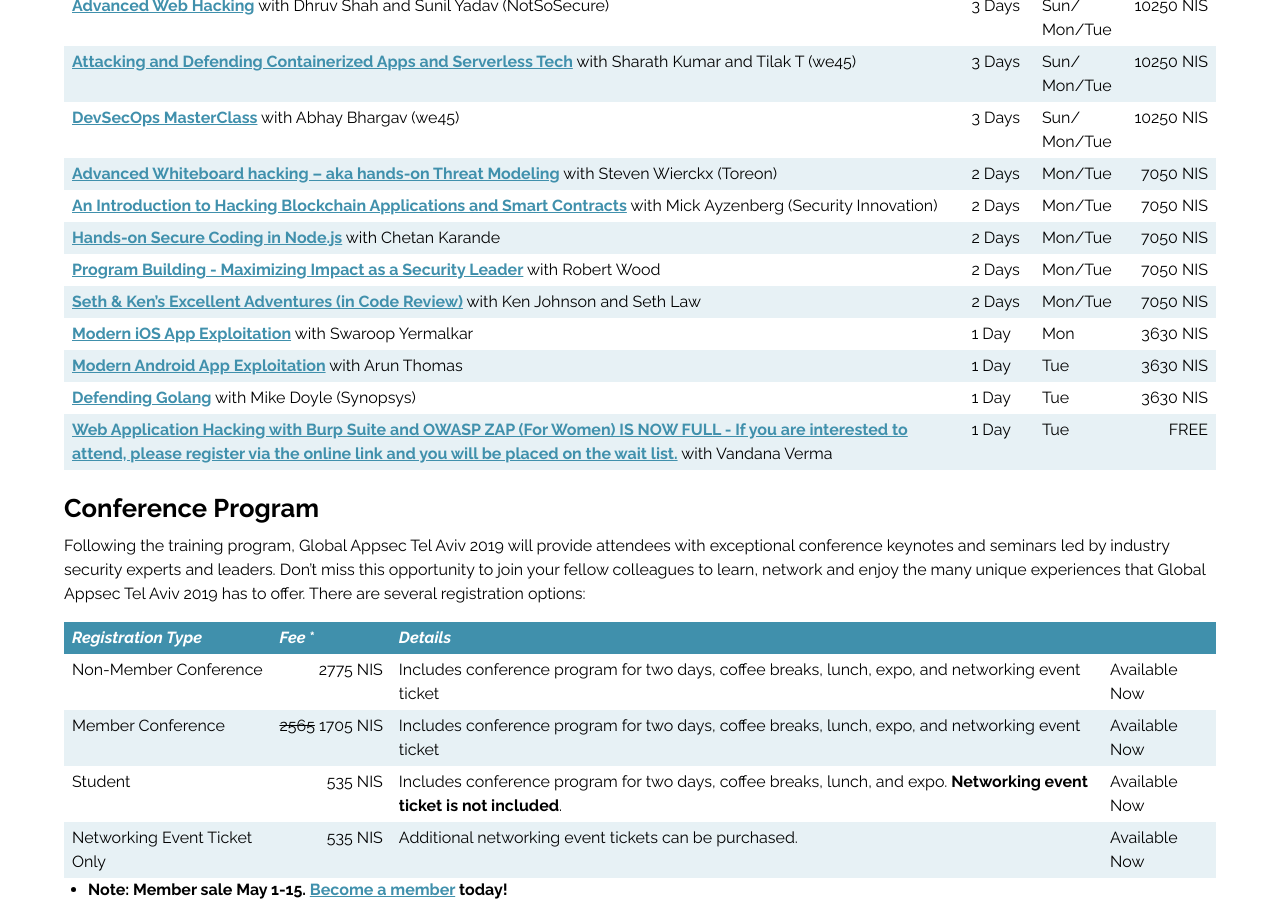
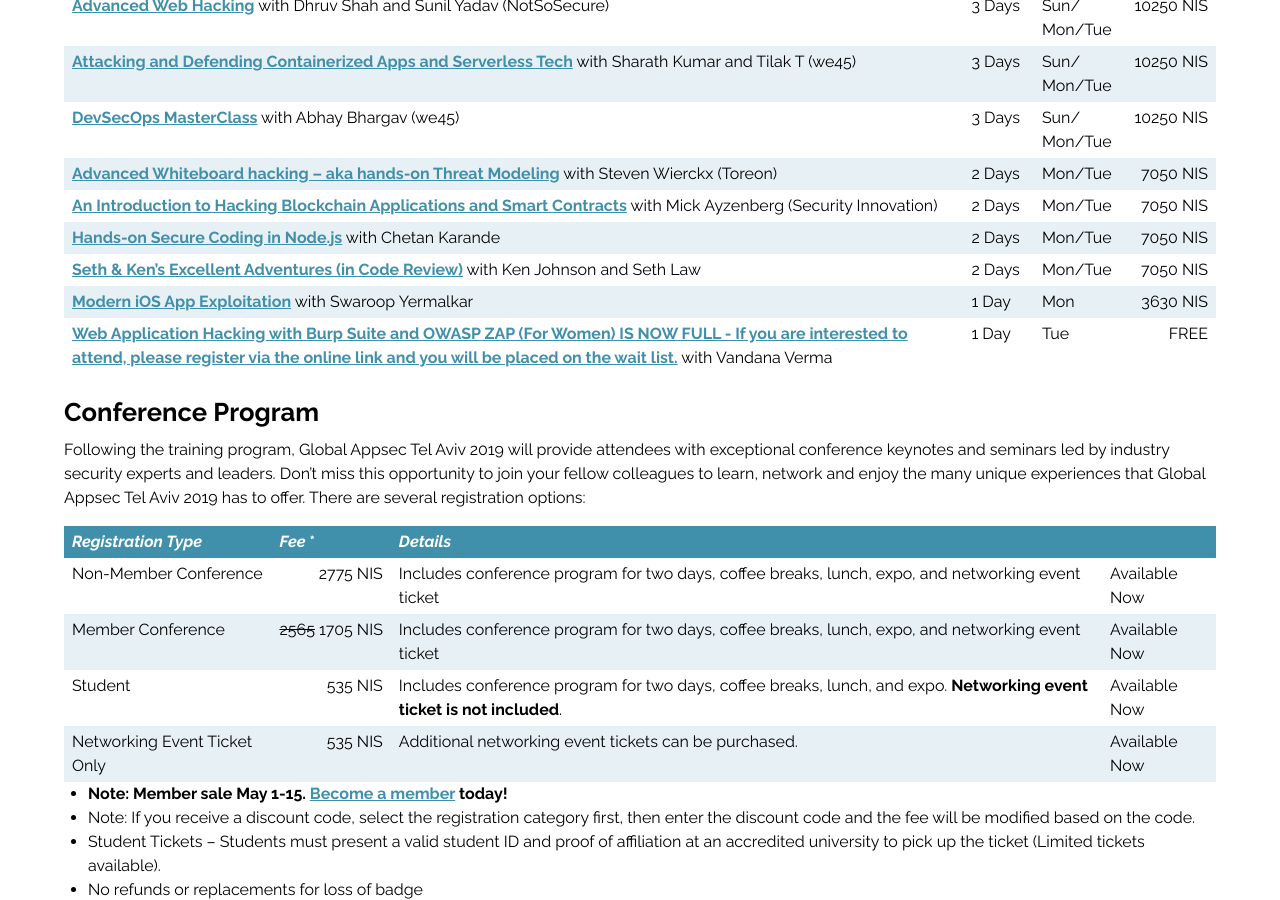
Before and after one commit to OWASP/AppSecTLV2019, a Jekyll site: the page built from registration/registration-locals.md, in a window 1280 px wide and 900 px high, scrolled down 647 px. Built offline with Jekyll 4.4.1, drawn with Linux system fonts in a browser that asks for light colours.

Commit message:
Remove courses

```diff
--- a/_data/trainings.yml
+++ b/_data/trainings.yml
@@ -40,13 +40,6 @@
   days: Mon/Tue
   localprice: 7050 NIS
   price: $1650
-- title: "Program Building - Maximizing Impact as a Security Leader"
-  url: https://globalappsectelaviv2019.sched.com/event/MCP0/program-building-maximizing-impact-as-a-security-leader
-  trainers: Robert Wood
-  duration: 2 Days
-  days: Mon/Tue
-  localprice: 7050 NIS
-  price: $1650
 - title: Seth & Ken’s Excellent Adventures (in Code Review)
   url: https://globalappsectelaviv2019.sched.com/event/MCul/seth-kens-excellent-adventures-in-code-review
   trainers: Ken Johnson and Seth Law
@@ -61,20 +54,6 @@
   days: Mon
   localprice: 3630 NIS
   price: $850
-- title: Modern Android App Exploitation
-  url: https://globalappsectelaviv2019.sched.com/event/MEm0/modern-android-app-exploitation
-  trainers: Arun Thomas
-  duration: 1 Day
-  days: Tue
-  localprice: 3630 NIS
-  price: $850
-- title: Defending Golang
-  url: https://globalappsectelaviv2019.sched.com/event/MEkV/defending-golang
-  trainers: Mike Doyle (Synopsys)
-  duration: 1 Day
-  days: Tue
-  localprice: 3630 NIS
-  price: $850
 - title: Web Application Hacking with Burp Suite and OWASP ZAP (For Women) IS NOW FULL - If you are interested to attend, please register via the online link and you will be placed on the wait list.
   url: https://globalappsectelaviv2019.sched.com/event/MLSU/web-application-hacking-with-burp-suite-and-owasp-zap-free-woman-only
   trainers: Vandana Verma
```
